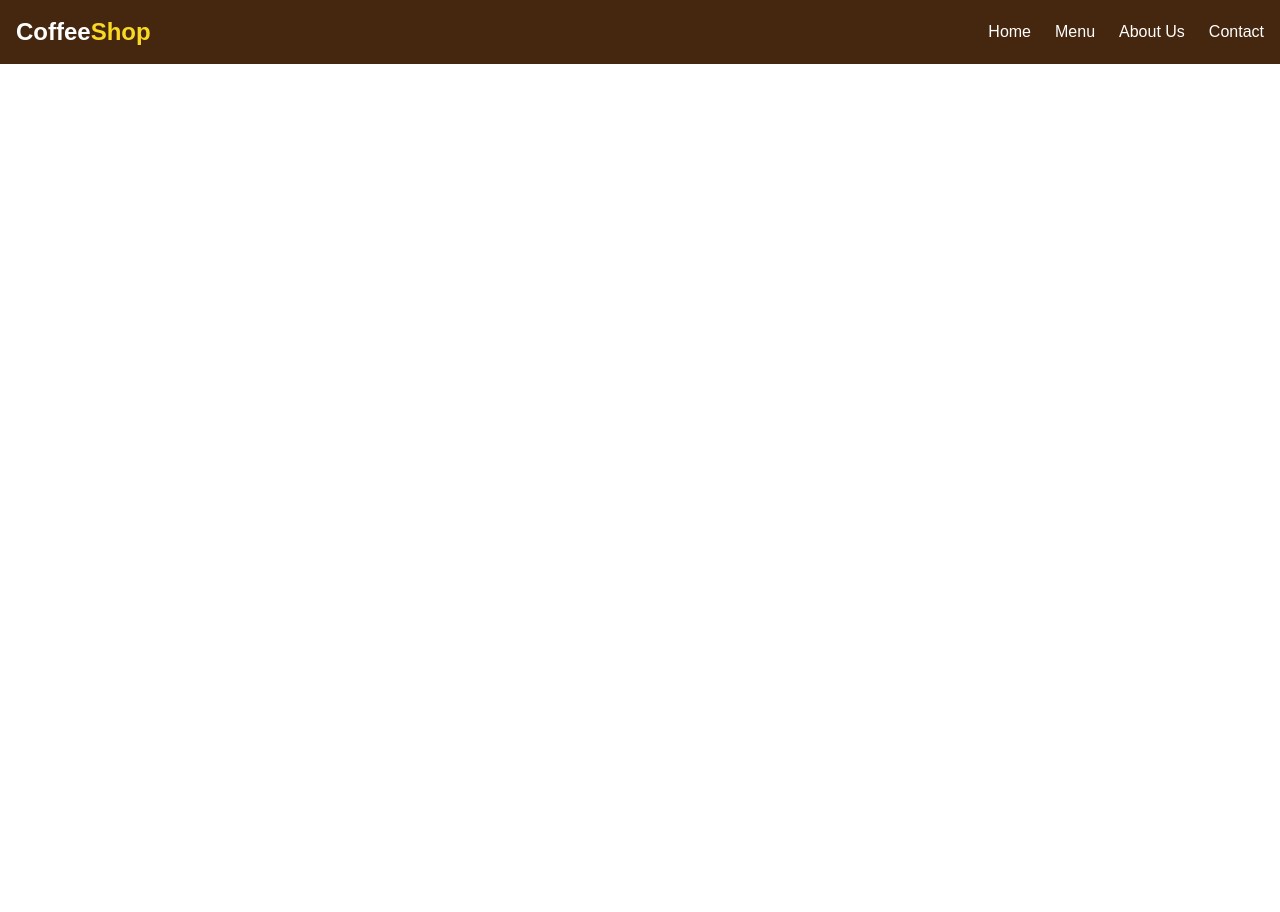
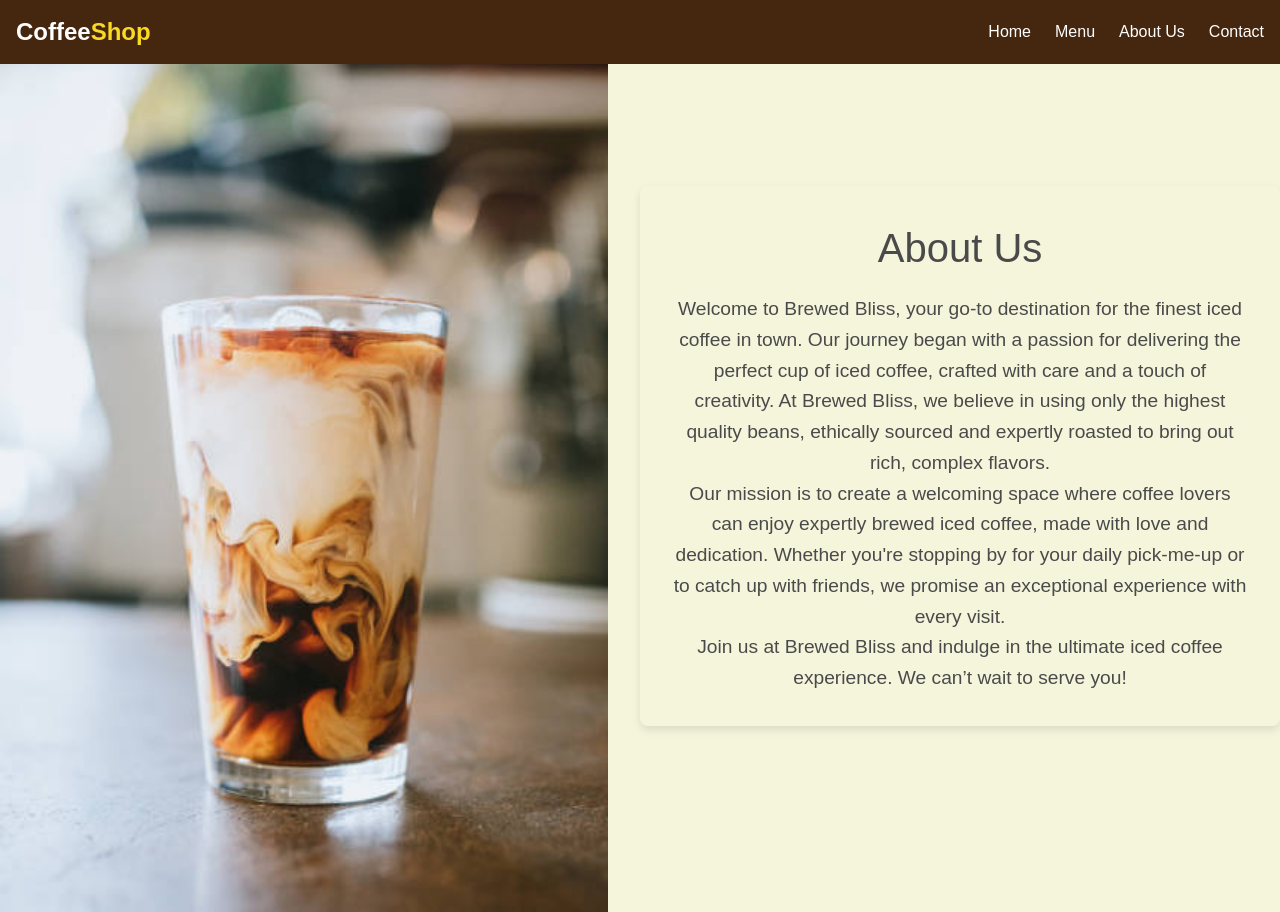
Before and after one commit to resolverkatla/coffee-shop, a Next.js app: page /About in a window 1280 px wide. Before the commit the page ends 800 px from the top, so only its background shows below. Built offline with nearby package versions, Linux system fonts and the light colour scheme.

Commit message:
modified about page

```diff
--- a/app/About/page.tsx
+++ b/app/About/page.tsx
@@ -1,8 +1,85 @@
+import { FC } from 'react';
+import { CSSProperties } from 'react';
 
-function about() {
+const containerStyle: CSSProperties = {
+  backgroundColor: '#f5f5dc', // Light brown background color
+  color: '#4a4a4a', // Darker text color for contrast
+  display: 'flex',
+  flexDirection: 'row', // Horizontal layout
+  justifyContent: 'center',
+  alignItems: 'center',
+  minHeight: '100vh', // Fullscreen height
+  boxSizing: 'border-box',
+};
+
+const imageStyle: CSSProperties = {
+  flex: '1', // Allow image container to take available space
+  maxWidth: '50%', // Limit image container width to half of the container
+  height: '50%', // Full height of the container
+  marginRight: '2rem', // Space between image and text
+  overflow: 'hidden', // Hide any overflow
+};
+
+const imageElementStyle: CSSProperties = {
+  width: '100%',
+  height: '100%', // Full height of the container
+  objectFit: 'cover', // Cover the container while maintaining aspect ratio
+};
+
+const textBoxStyle: CSSProperties = {
+  backgroundColor: '#f5f5dc', // Same color as the page background
+  padding: '2rem',
+  marginRight: '2rem',
+  borderRadius: '8px', // Rounded corners
+  boxShadow: '0 4px 8px rgba(0, 0, 0, 0.1)', // Box shadow
+  maxWidth: '100%', // Full width of the text container
+  margin: '0 auto', // Center the box horizontally
+};
+
+const textContainerStyle: CSSProperties = {
+  flex: '2', // Allow text container to take more space
+  maxWidth: '50%', // Limit text container width to half of the container
+  textAlign: 'center' as const, // Center align text inside the box
+};
+
+const headingStyle: CSSProperties = {
+  fontSize: '2.5rem',
+  marginBottom: '1rem',
+};
+
+const paragraphStyle: CSSProperties = {
+  fontSize: '1.2rem',
+  lineHeight: '1.6',
+  maxWidth: '100%', // Full width of the text container
+  margin: '0',
+};
+
+const About: FC = () => {
   return (
-    <div>about</div>
-  )
-}
+    <div style={containerStyle}>
+      <div style={imageStyle}>
+        <img
+          src="menu_pics/aboutcoffee.jpg"
+          alt="Description of image"
+          style={imageElementStyle}
+        />
+      </div>
+      <div style={textContainerStyle}>
+        <div style={textBoxStyle}>
+          <h1 style={headingStyle}>About Us</h1>
+          <p style={paragraphStyle}>
+            Welcome to Brewed Bliss, your go-to destination for the finest iced coffee in town. Our journey began with a passion for delivering the perfect cup of iced coffee, crafted with care and a touch of creativity. At Brewed Bliss, we believe in using only the highest quality beans, ethically sourced and expertly roasted to bring out rich, complex flavors.
+          </p>
+          <p style={paragraphStyle}>
+            Our mission is to create a welcoming space where coffee lovers can enjoy expertly brewed iced coffee, made with love and dedication. Whether you're stopping by for your daily pick-me-up or to catch up with friends, we promise an exceptional experience with every visit.
+          </p>
+          <p style={paragraphStyle}>
+            Join us at Brewed Bliss and indulge in the ultimate iced coffee experience. We can’t wait to serve you!
+          </p>
+        </div>
+      </div>
+    </div>
+  );
+};
 
-export default about
+export default About;
--- a/package.json
+++ b/package.json
@@ -13,7 +13,8 @@
     "react": "^18",
     "react-dom": "^18",
     "react-icons": "^5.3.0",
-    "react-infinite-scroll-component": "^6.1.0"
+    "react-infinite-scroll-component": "^6.1.0",
+    "styled-components": "^6.1.13"
   },
   "devDependencies": {
     "@types/node": "^20",
```
Also changed, not shown: app/globals.css (+5 -2 lines), public/menu_pics/aboutcoffee.jpg (added), 1 other file (tests, documents, lock files or other folders).
